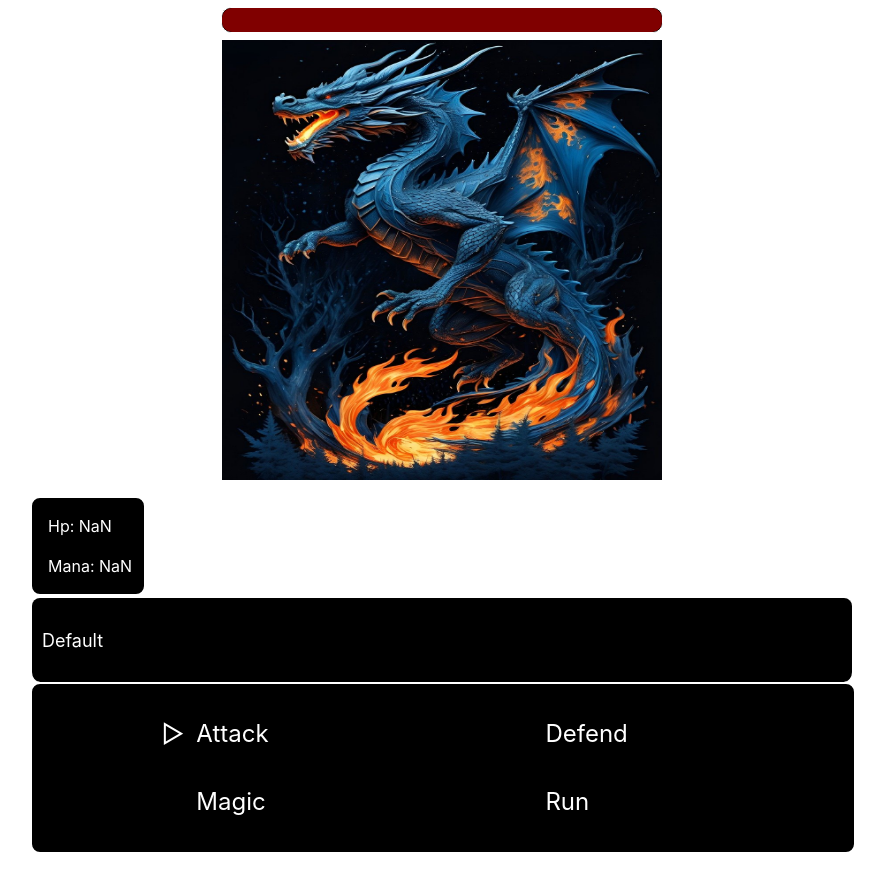
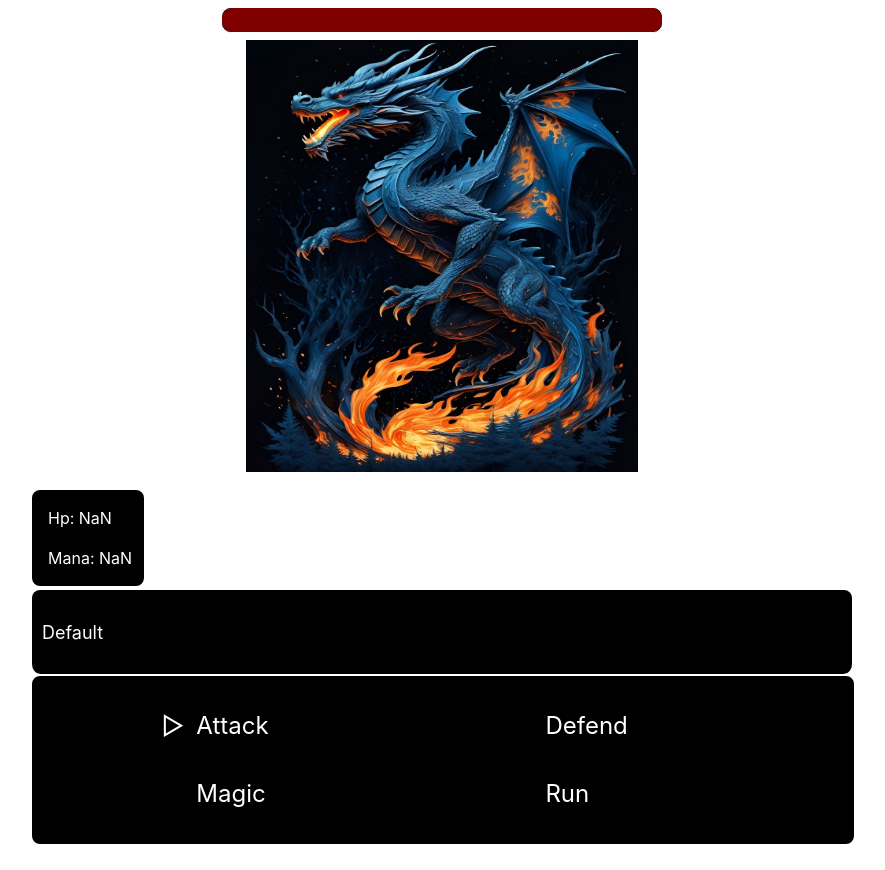
Before and after one commit to athaarsager/dragonslayer-game, a React (Vite) app in the folder dragonslayer_frontend/: page / in a window 1280 px wide. Shown: the whole page, without its empty margins (198-1083 px from the left). Built offline with nearby package versions, Linux system fonts and the light colour scheme; no server answers.

Commit message:
Final adjustments to margin at bottom of page

```diff
--- a/dragonslayer_frontend/src/components/BattleScreen/BattleScreen.css
+++ b/dragonslayer_frontend/src/components/BattleScreen/BattleScreen.css
@@ -45,8 +45,8 @@
 }
 
 img {
-    height: 55vh;
-    width: 55vh;
+    height: 54vh;
+    width: 49vh;
 }
 
 .text-box {
```
